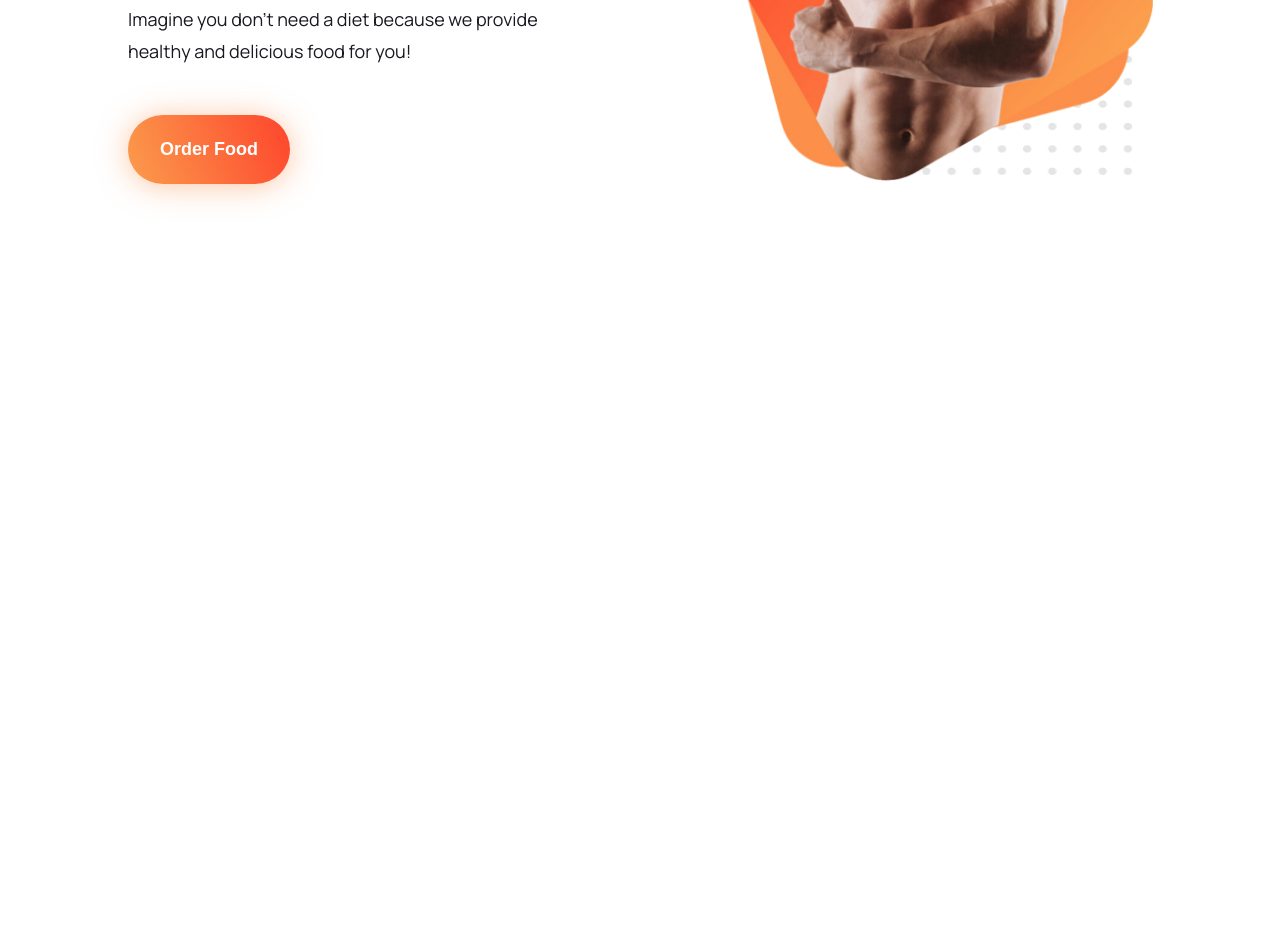
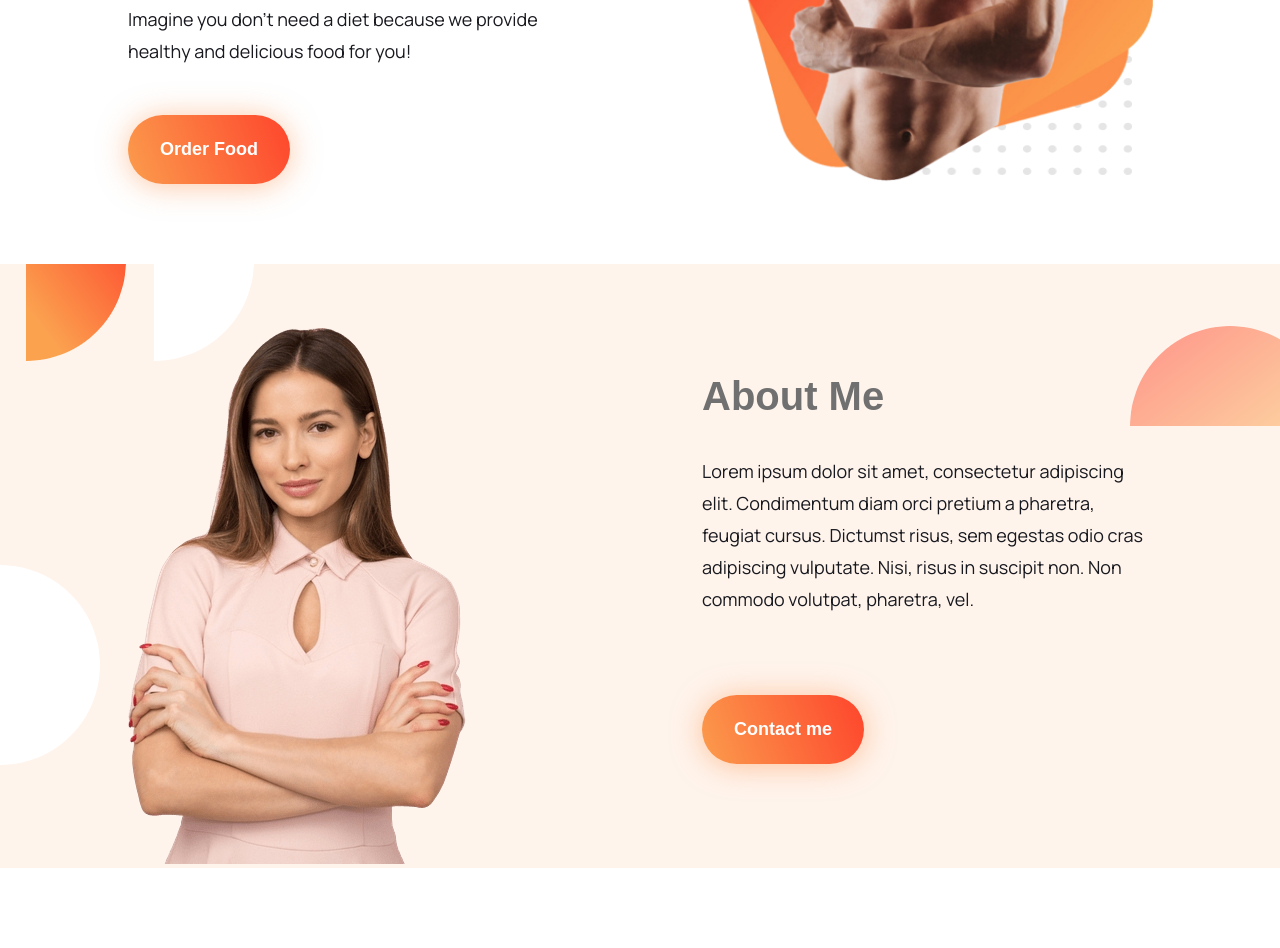
Before and after one commit to jiadalfahmid/eat-fresh, a plain HTML site: page index.html in a window 1280 px wide. Shown: the part 351-1299 px from the top of the page. Before the commit the page ends 800 px from the top, so only its background shows below. Drawn offline with Linux system fonts and the light colour scheme; a web font is replaced by a local one.

Commit message:
About Me section added

```diff
--- a/css/style.css
+++ b/css/style.css
@@ -1,4 +1,4 @@
-@import url('https://fonts.googleapis.com/css2?family=Manrope:wght@200..800&family=Montserrat, san-sarif:ital,wght@0,100..900;1,100..900&display=swap');
+@import url('https://fonts.googleapis.com/css2?family=Manrope:wght@200..800&family=Montserrat, san-serif:ital,wght@0,100..900;1,100..900&display=swap');
 
 *{
   padding: 0;
@@ -46,6 +46,7 @@ h2{
   font-weight: 700;
   line-height: 54px;
   color: rgb(112, 112, 112);
+  margin-bottom: 2rem;
 }
 
 h3{
@@ -62,6 +63,7 @@ p{
   font-size: 18px;
   font-weight: 400;
   line-height: 32px;
+  margin-bottom: 2rem;
 }
 
 .brand-color{
@@ -116,8 +118,58 @@ p{
   bottom: 2%;
   z-index: -1;
 }
+/* banner section ends */
+/* about-me section starts */
+.about-me{
+  background: rgba(252, 143, 73, 0.1);
+  margin-bottom: 5rem;
+  overflow: clip;
+  position: relative;
+}
 
-.decoration{
-  width: 80%;
-  /* position: absolute; */
+.about-me>.container{
+  justify-content: space-between;
+  align-items: center;
 }
+
+.about-me .about-me-img-container{
+  padding: 4rem 0 0 0;
+}
+
+.decorations .half-circle-bc,
+.decorations .half-circle,
+.decorations .dots-decoration{
+  position: absolute;
+}
+
+.decorations .bc-1{
+  top: -17%;
+  left: 2%;
+}
+
+.decorations .bc-2{
+  top: 2%;
+  right: 0%;
+  transform: rotate(-90deg);
+  opacity: 50%;
+}
+
+.decorations .wc-1{
+  top: -17%;
+  left: 12%;
+}
+
+.decorations .wc-2{
+  bottom: 17%;
+  left: 0%;
+}
+
+.about-me .about-me-text-container{
+  max-width: 28.125rem;
+}
+
+.about-me .about-me-text-container>P{
+  margin-bottom: 5rem;
+}
+
+/* about-me section ends */
--- a/index.html
+++ b/index.html
@@ -21,6 +21,22 @@
         </div>
       </div>
     </section>
+    <section class="about-me">
+      <div class="container flex">
+        <div class="about-me-img-container">
+          <div class="about-me-img"><img src="./images/my-profile.png" alt=""></div>
+          <div class="decorations">
+            <img class="half-circle-bc bc-1" src="./images/half-circle-bc.png" alt=""><img class="half-circle wc-1" src="./images/half-circle.png" alt=""><img class="half-circle-bc bc-2" src="./images/half-circle-bc.png" alt=""><img class="half-circle wc-2" src="./images/half-circle.png" alt="">
+            <img class="dots-decoration" src="./images/dots-decoration.png" alt="">
+          </div>
+        </div>
+        <div class="about-me-text-container">
+          <h2>About Me</h2>
+          <p>Lorem ipsum dolor sit amet, consectetur adipiscing elit. Condimentum diam orci pretium a pharetra, feugiat cursus. Dictumst risus, sem egestas odio cras adipiscing vulputate. Nisi, risus in suscipit non. Non commodo volutpat, pharetra, vel.</p>
+          <button class="btn">Contact me</button>
+        </div>
+      </div>
+    </section>
   </header>
   <section></section>
   <footer></footer>
```
Also changed, not shown: images/Person Image.jpeg (deleted), images/my-profile.png (added).
